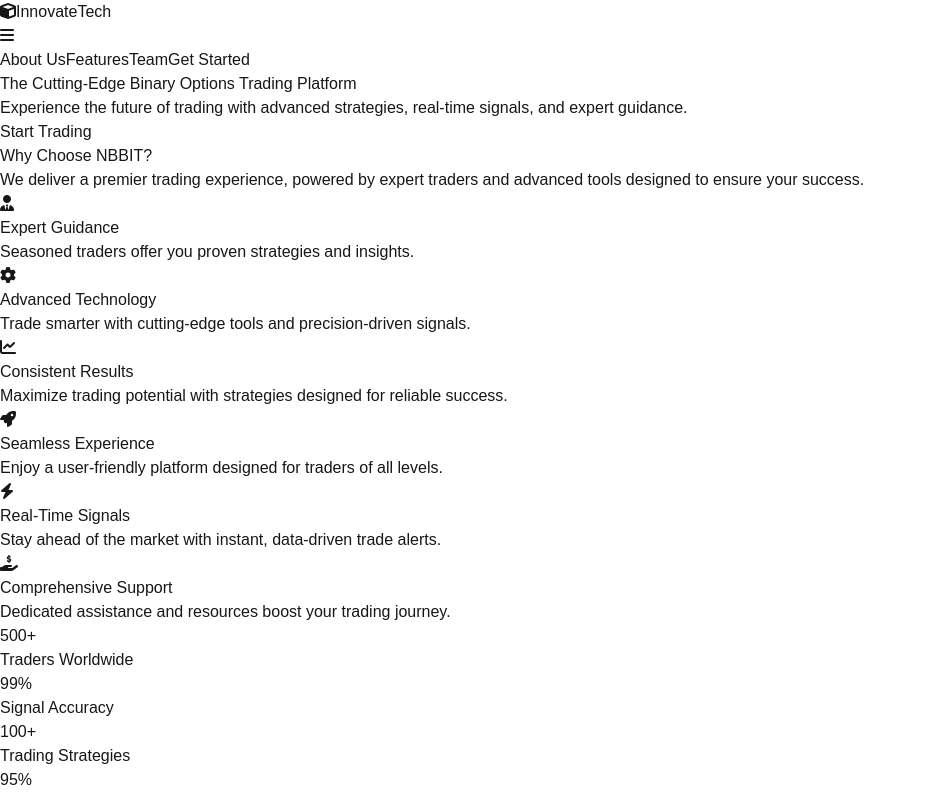
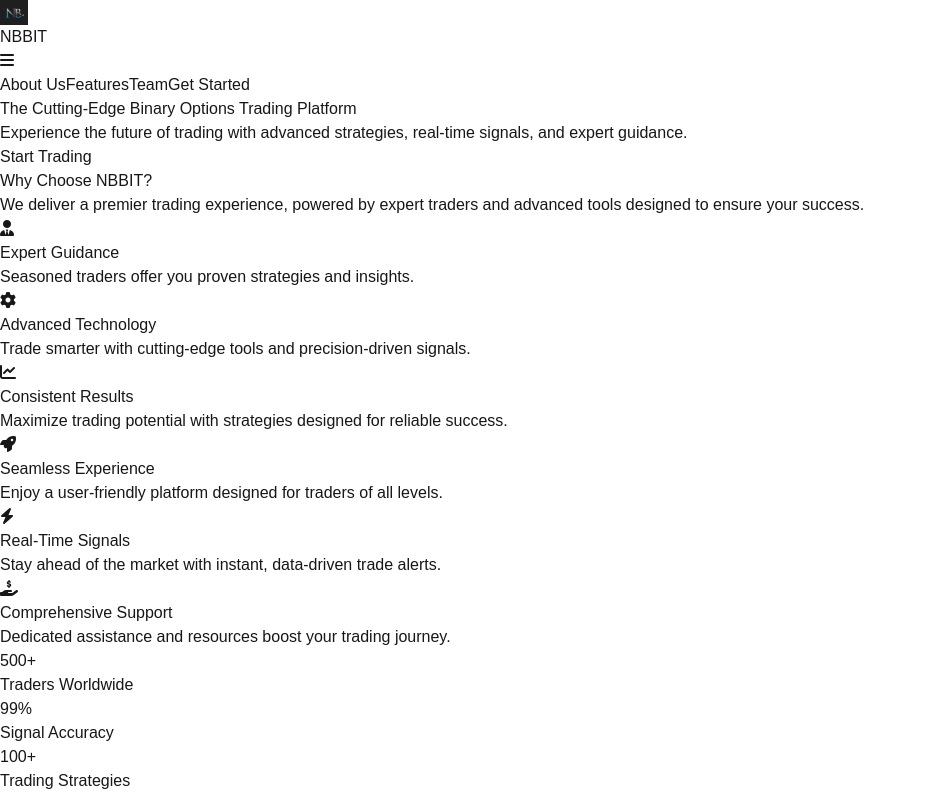
Before and after one commit to Wing-Li/web-official-website, a Next.js app: page / in a window 1280 px wide. Shown: the top 795 px of the page, without its empty margins (0-926 px from the left). Built offline with nearby package versions, Linux system fonts and the light colour scheme; grey boxes are pictures that could not be loaded.

Commit message:
refactor(page.tsx): 更新导航栏图标和品牌名称

```diff
--- a/src/app/page.tsx
+++ b/src/app/page.tsx
@@ -19,8 +19,8 @@
     <nav className="fixed top-0 w-full bg-white/95 backdrop-blur-sm z-50 border-b">
       <div className="max-w-7xl mx-auto px-6 h-20 flex items-center justify-between">
         <div className="flex items-center gap-2 cursor-pointer" onClick={() => setCurrentPage('home')}>
-          <i className="fas fa-cube text-indigo-600 text-2xl"></i>
-          <span className="text-xl font-semibold">InnovateTech</span>
+          <Image src="/imgs/logo.jpg" alt="" width={28} height={28}/>
+          <span className="text-xl font-semibold">NBBIT</span>
         </div>
 
         {/* 移动端菜单按钮 */}
```
